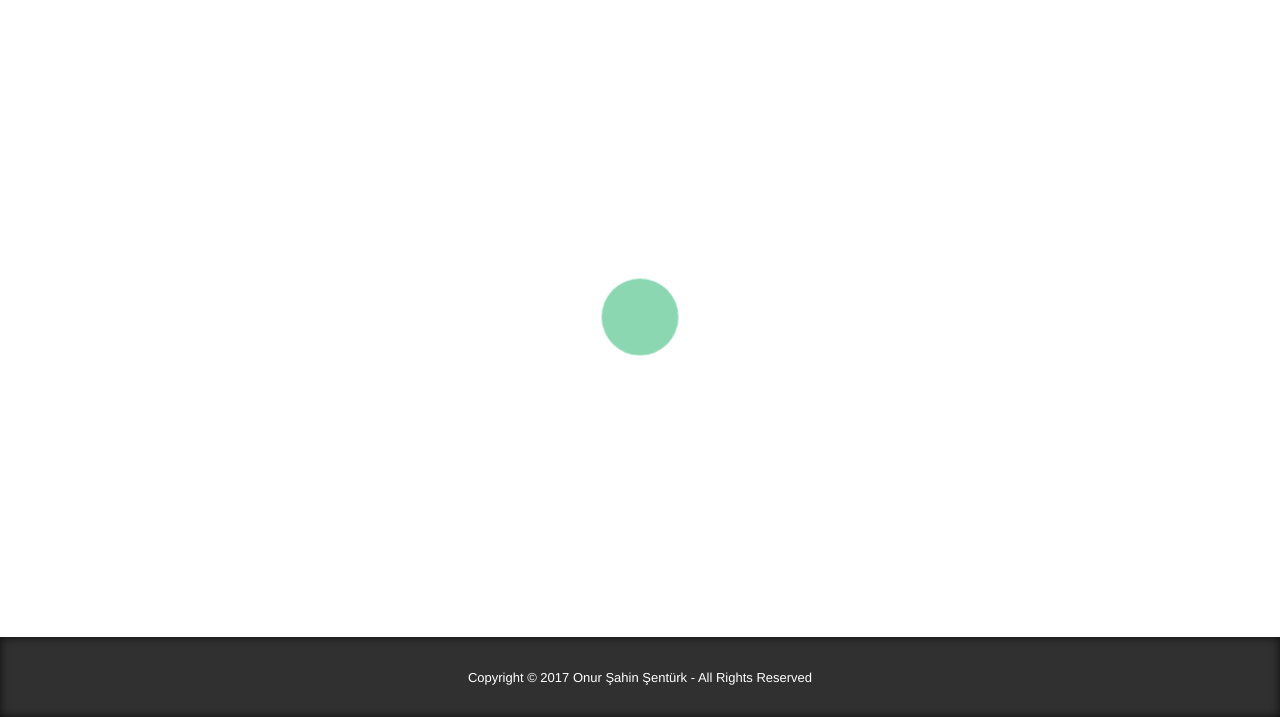
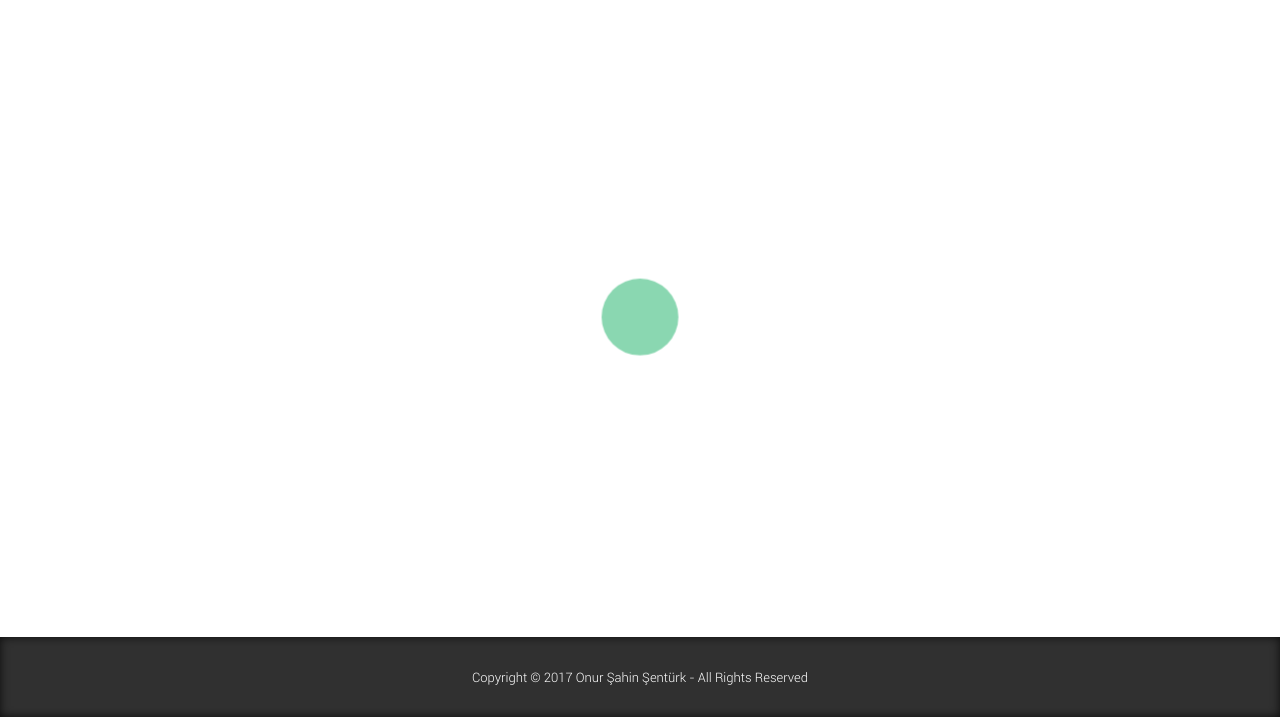
Before and after one commit to nortsith/quest-generator, a plain HTML site: page index.html in a window 1280 px wide. Shown: the part 83-800 px from the top of the page. Drawn offline with nearby package versions, Linux system fonts and the light colour scheme; no server answers.

Commit message:
Font update.

```diff
--- a/src/styles/style.css
+++ b/src/styles/style.css
@@ -1,3 +1,8 @@
+@font-face {
+    font-family: "Roboto";
+    src: url("fonts/Roboto-Light.ttf") format("truetype");
+}
+
 *{
   -webkit-touch-callout: none;
   -webkit-user-select: none;
@@ -13,8 +18,7 @@
 html{
   width: 100%;
   height: 100%;
-  font-family: 'Helvetica';
-  font-weight: 100;
+  font-family: 'Roboto';
 }
 
 body{
```
Also changed, not shown: src/styles/fonts/Roboto-Black.ttf (added), src/styles/fonts/Roboto-BlackItalic.ttf (added), src/styles/fonts/Roboto-Bold.ttf (added), src/styles/fonts/Roboto-BoldCondensed.ttf (added), src/styles/fonts/Roboto-BoldCondensedItalic.ttf (added), src/styles/fonts/Roboto-BoldItalic.ttf (added), src/styles/fonts/Roboto-Condensed.ttf (added), src/styles/fonts/Roboto-CondensedItalic.ttf (added), src/styles/fonts/Roboto-Italic.ttf (added), src/styles/fonts/Roboto-Light.ttf (added), src/styles/fonts/Roboto-LightItalic.ttf (added), src/styles/fonts/Roboto-Medium.ttf (added), src/styles/fonts/Roboto-MediumItalic.ttf (added), src/styles/fonts/Roboto-Regular.ttf (added), 2 more files.
